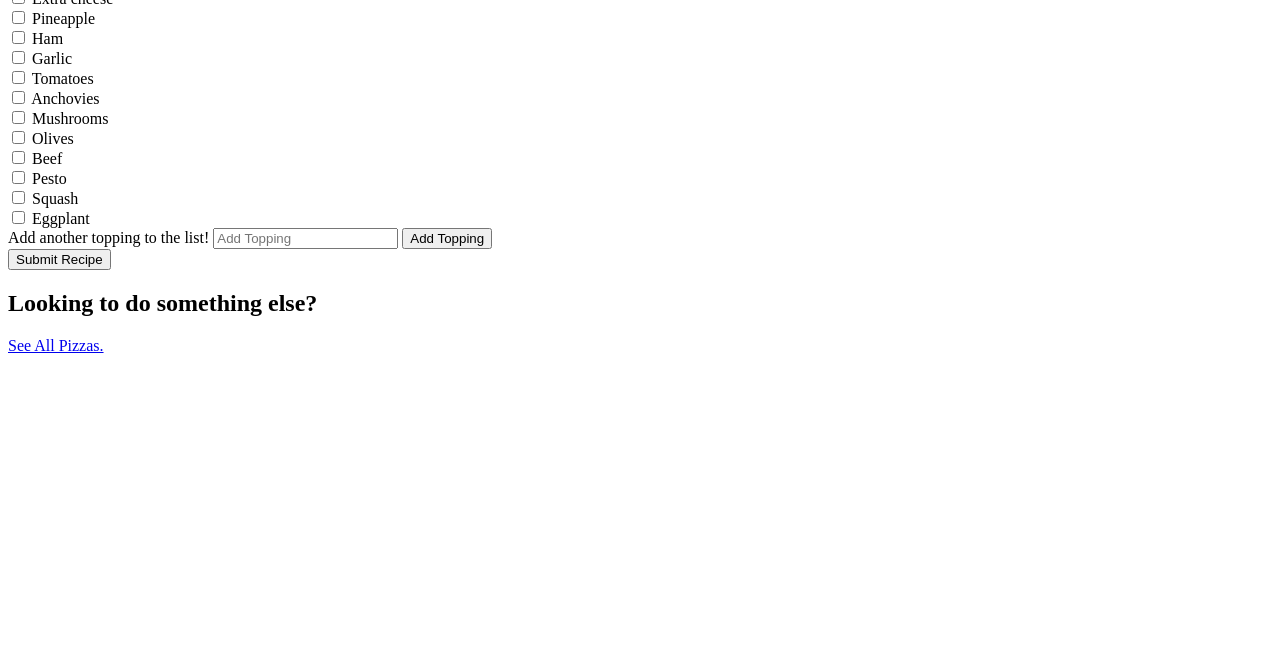
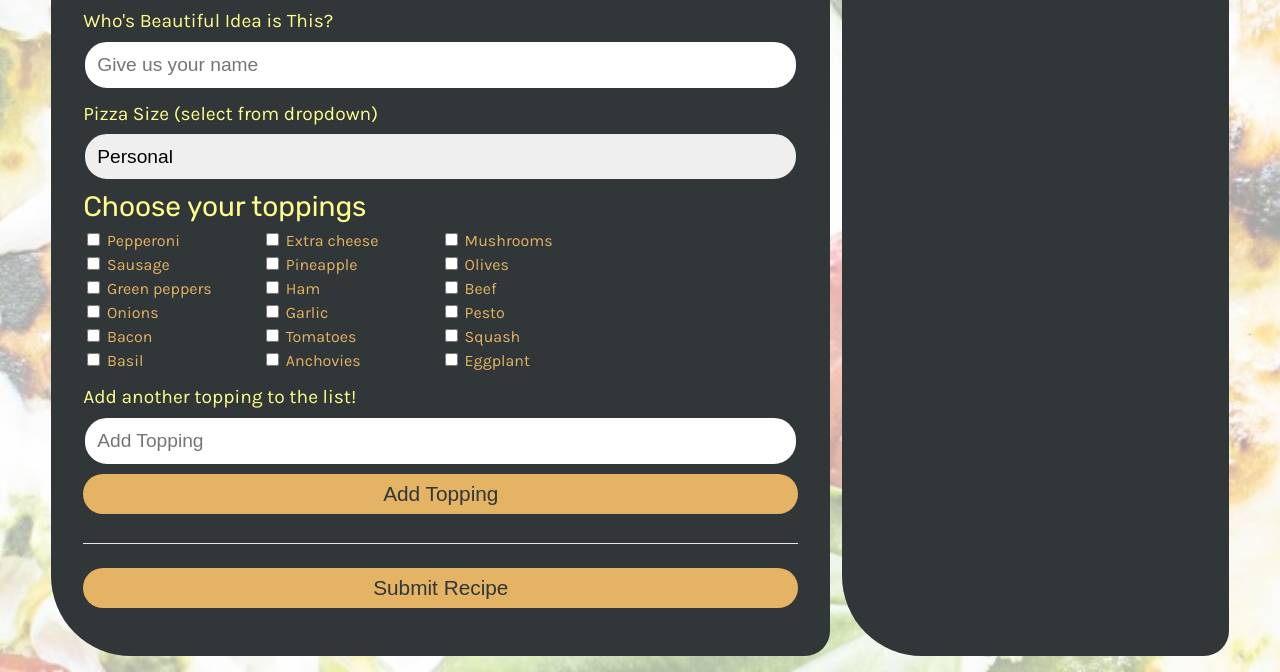
Before and after one commit to reaganjoseph26/Pizza-Hunt, a website: page public/add-pizza.html in a window 1280 px wide. Shown: the part 468-1140 px from the top of the page. Before the commit the page ends 831 px from the top, so only its background shows below. Drawn offline with Linux system fonts and the light colour scheme; a web font is replaced by a local one.

Commit message:
change css path

```diff
--- a/public/add-pizza.html
+++ b/public/add-pizza.html
@@ -9,7 +9,7 @@
   <link
     href="https://fonts.googleapis.com/css?family=Spicy+Rice&display=swap&family=Karla:400,700|Rubik:400,400i,700&display=swap"
     rel="stylesheet" />
-  <link rel="stylesheet" href="Pizza-Hunt\public\assets\css\style.css" />
+  <link rel="stylesheet" href="./assets/css/style.css" />
 </head>
 
 <body>
--- a/public/pizza-list.html
+++ b/public/pizza-list.html
@@ -9,7 +9,7 @@
   <link
     href="https://fonts.googleapis.com/css?family=Spicy+Rice&display=swap&family=Karla:400,700|Rubik:400,400i,700&display=swap"
     rel="stylesheet" />
-  <link rel="stylesheet" href="Pizza-Hunt\public\assets\css\style.css" />
+  <link rel="stylesheet" href="./assets/css/style.css" />
 </head>
 
 <body>
```
Also changed, not shown: public/pizza.html (+1 -1 lines).
